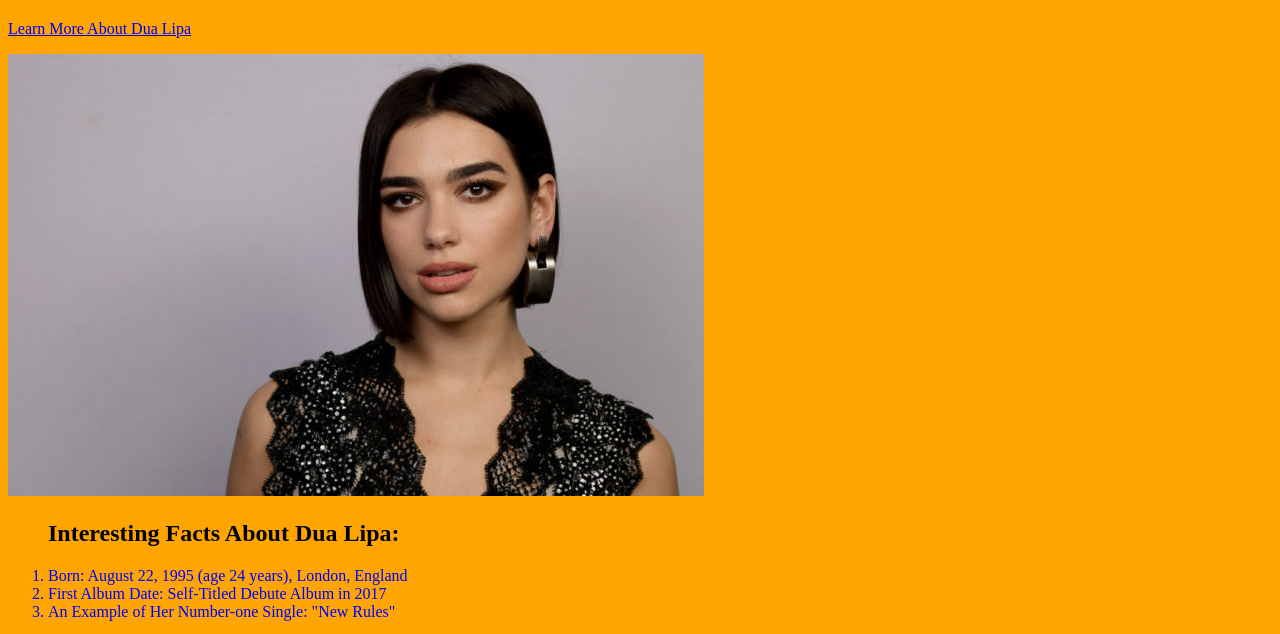
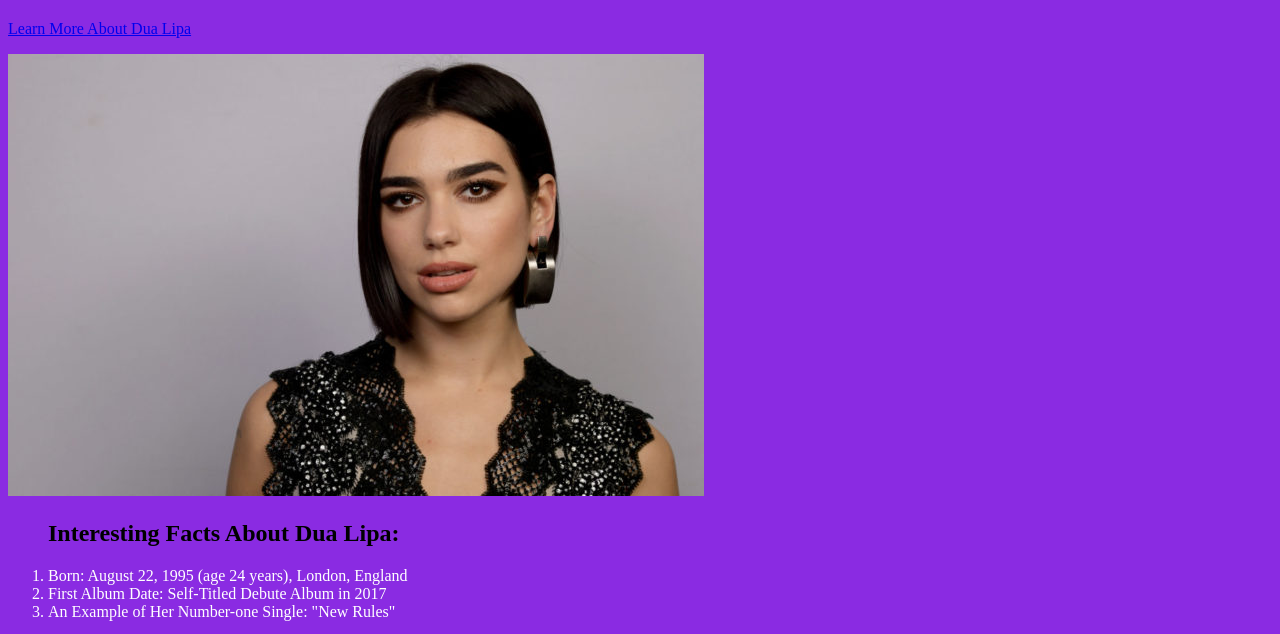
Before and after one commit to ktipps/kara-s-first-one, a plain HTML site: page My_Favorite_Musician/index.html in a window 1280 px wide. Shown: the part 129-763 px from the top of the page. Drawn offline with Linux system fonts and the light colour scheme.

Commit message:
Changing the background color

```diff
--- a/My_Favorite_Musician/style.css
+++ b/My_Favorite_Musician/style.css
@@ -9,9 +9,9 @@ h1 {
   }
 
   li {
-      color: blue;
+      color:white;
   }
 
   body{
-      background-color:orange;
+      background-color: blueviolet;
   }
```
Also changed, not shown: My_Favorite_Musician/index.html (+0 -1 lines), 1 other file.
